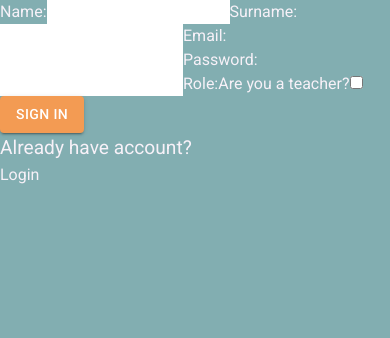
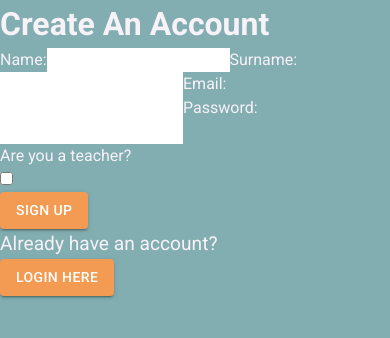
Before and after one commit to Vankosav/adhdapp_frontend, a React (Vite) app: page /signup in a window 390 px wide. Shown: the top 338 px of the page. Built offline with nearby package versions, Linux system fonts and the light colour scheme; no server answers.

Commit message:
css for login signup and notes done. responsive is not working on the dashboard

```diff
--- a/src/components/Board.jsx
+++ b/src/components/Board.jsx
@@ -17,7 +17,7 @@ const Board = (props) => {
   const { user } = useContext(AuthContext);
 
   return (
-    <div className="order-2 bg-gray col-start-1 col-end-9  lg:col-start-2 lg:col-end-10 lg:row-start-1 lg:row-end-3">
+    <div className="order-2 bg-gray col-start-1 col-end-9 lg:col-start-2 lg:col-end-10 lg:row-start-1 lg:row-end-3">
       {showDashboard && <DashboardHome />}
       {showProjects && <div>List of Projects</div>}
       {showNotes && <UserNotes />}
--- a/src/components/Hero.jsx
+++ b/src/components/Hero.jsx
@@ -30,7 +30,7 @@ const Hero = () => {
               marginBottom: "1.25em",
             }}
           >
-            Sign in
+            Create an account
           </Button>
         </Link>
       </div>
--- a/src/components/Navbar.jsx
+++ b/src/components/Navbar.jsx
@@ -44,7 +44,7 @@ const Navbar = () => {
                     },
                   }}
                 >
-                  Sign in
+                  Sign up
                 </Button>
               </Link>
             </ul>
--- a/src/components/Notes.jsx
+++ b/src/components/Notes.jsx
@@ -124,17 +124,20 @@ const Notes = () => {
   };
 
   return (
-    <div>
+    <div className="py-4 pl-8 max-w-2xl">
+    <h2 className="mb-4 text-xl font-bold text-gray-900 dark:text-white">Create a new note</h2>
+
       <form onSubmit={handleSubmit}>
-        <label htmlFor="title">Title:</label>
-        <select id="title" name="title" required onChange={handleTitle}>
+        <label htmlFor="title" className="block mb-2 text-sm font-medium text-gray-900 dark:text-white">Title:</label>
+        <select id="title" name="title" className="bg-gray-50 border mb-4 border-gray-300 text-black text-sm rounded-lg focus:ring-primary-600 focus:border-primary-600 block  p-2.5 dark:bg-gray-700 dark:border-gray-600 dark:placeholder-gray-400 dark:text-white dark:focus:ring-primary-500 dark:focus:border-primary-500" required onChange={handleTitle}>
+         <option selected="">Select</option>
           <option value="Private">Private</option>
           <option value="School">School</option>
           <option value="Work">Work</option>
         </select>
 
-        <label>Text:</label>
-        <input type="text" name="content" value={updatedContent} onChange={handleContent} />
+        <label className="block mb-2 text-sm font-medium text-gray-900 dark:text-white">Text:</label>
+        <textarea name="content" type="text" className="block p-2.5 mb-4 w-full text-sm text-black bg-gray-50 rounded-lg border border-gray-300 focus:ring-primary-500 focus:border-primary-500 dark:bg-gray-700 dark:border-gray-600 dark:placeholder-gray-400 dark:text-white dark:focus:ring-primary-500 dark:focus:border-primary-500" value={updatedContent} onChange={handleContent} />
         <Button
           variant="contained"
           type="submit"
@@ -149,10 +152,10 @@ const Notes = () => {
         </Button>
       </form>
 
-      {notes.length > 0 && <h1>Notes List</h1>}
+      {notes.length > 0 && <h1 className="mb-4 mt-20 text-xl font-bold text-gray-900 dark:text-white">Your notes</h1>}
       {notes.length > 0 ? (
         notes.map((note) => (
-          <div key={note._id}>
+          <div className="fb-card p-2 mb-4" key={note._id}>
             {editingNoteId === note._id ? (
               <>
                 <TextField
@@ -230,6 +233,7 @@ const Notes = () => {
         <p>No notes available.</p>
       )}
     </div>
+
   );
 };
 
--- a/src/pages/LoginPage.jsx
+++ b/src/pages/LoginPage.jsx
@@ -36,13 +36,21 @@ const Login = () => {
     console.log("You have log in", requestBody);
   };
   return (
-    <div className="login">
-      <form onSubmit={handleLoginSubmit}>
-        <label>Email:</label>
-        <input type="email" name="email" value={email} onChange={handleEmail} />
+    <section className="bg-gray-50 dark:bg-gray-900">
+    <div className="flex flex-col items-center justify-center bg-dark-blue px-6 py-8 mx-auto md:h-screen lg:py-0">
+    <div className="w-full rounded-lg bg-light-blue shadow dark:border md:mt-0 sm:max-w-md xl:p-0 dark:bg-gray-800 dark:border-gray-700">
+          <div className="p-6 space-y-4 md:space-y-6 sm:p-8">
+          <h1 className="text-xl font-bold leading-tight tracking-tight text-gray-900 md:text-2xl dark:text-white">
+                  Log in to your account
+              </h1>
+      <form className="space-y-4 md:space-y-6 " onSubmit={handleLoginSubmit}>
+      <label htmlFor="email" className="block mb-2 text-sm font-medium text-gray-900 dark:text-white">Email:</label>
 
-        <label>Password:</label>
-        <input
+        <input className="bg-gray-50 border border-gray-300 text-black sm:text-sm rounded-lg focus:ring-primary-600 focus:border-primary-600 block w-full p-2.5 dark:bg-gray-700 dark:border-gray-600 dark:placeholder-gray-400 dark:text-white dark:focus:ring-blue-500 dark:focus:border-blue-500" required="" type="email" name="email" value={email} onChange={handleEmail} />
+
+        <label htmlFor="password" className="block mb-2 text-sm font-medium text-gray-900 dark:text-white">Password:</label>
+
+        <input className="bg-gray-50 border border-gray-300 text-black sm:text-sm rounded-lg focus:ring-primary-600 focus:border-primary-600 block w-full p-2.5 dark:bg-gray-700 dark:border-gray-600 dark:placeholder-gray-400 dark:text-white dark:focus:ring-blue-500 dark:focus:border-blue-500" required=""
           type="password"
           name="password"
           value={password}
@@ -62,10 +70,26 @@ const Login = () => {
         </Button>
       </form>
       {errorMessage && <p className="error-message">{errorMessage}</p>}
-
-      <p>Don't have an account yet?</p>
-      <Link to={"/signup"}> Sign Up</Link>
+      <div className="mt-12">
+      <p className="text-sm font-light text-gray-500 dark:text-gray-400">Don't have an account yet?</p>
+      <Link to={"/signup"}>
+      <Button
+                  variant="contained"
+                  type="submit"
+                  sx={{
+                    background: "#F39B53",
+                    "&:hover": {
+                      background: "#df7620",
+                    },
+                  }}
+                >
+                  Sign Up Here
+                </Button></Link>
     </div>
+    </div>
+    </div>
+    </div>
+    </section>
   );
 };
 
--- a/src/pages/SignUpPage.jsx
+++ b/src/pages/SignUpPage.jsx
@@ -43,39 +43,50 @@ const SignUp = () => {
   };
 
   return (
-    <div className="signup">
-      <form action="" onSubmit={handleSubmit}>
-        <label htmlFor="">Name:</label>
-        <input type="text" name="name" value={name} onChange={handleNameInpt} />
-        <label htmlFor="">Surname:</label>
-        <input
+    <section className="bg-gray-50 dark:bg-gray-900">
+    <div className="flex flex-col items-center justify-center bg-dark-blue px-6 py-8 mx-auto md:h-screen lg:py-0">
+    <div className="w-full rounded-lg bg-light-blue shadow dark:border md:mt-0 sm:max-w-md xl:p-0 dark:bg-gray-800 dark:border-gray-700">
+          <div className="p-6 space-y-4 md:space-y-6 sm:p-8">
+              <h1 className="text-xl font-bold leading-tight tracking-tight text-gray-900 md:text-2xl dark:text-white">
+                  Create an account
+              </h1>
+
+      <form className="space-y-4 md:space-y-6 " action="" onSubmit={handleSubmit}>
+        <label htmlFor="name" className="block mb-2 text-sm font-medium text-gray-900 dark:text-white">Name:</label>
+        <input className="bg-gray-50 border border-gray-300 text-black sm:text-sm rounded-lg focus:ring-primary-600 focus:border-primary-600 block w-full p-2.5 dark:bg-gray-700 dark:border-gray-600 dark:placeholder-gray-400 dark:text-white dark:focus:ring-blue-500 dark:focus:border-blue-500" required=""type="text" name="name" value={name} onChange={handleNameInpt} />
+        <label htmlFor="surname" className="block mb-2 text-sm font-medium text-gray-900 dark:text-white">Surname:</label>
+        <input className="bg-gray-50 border border-gray-300 text-black sm:text-sm rounded-lg focus:ring-primary-600 focus:border-primary-600 block w-full p-2.5 dark:bg-gray-700 dark:border-gray-600 dark:placeholder-gray-400 dark:text-white dark:focus:ring-blue-500 dark:focus:border-blue-500" required=""
           type="text"
           name="surname"
           value={surname}
           onChange={handleSurnameInpt}
         />
-        <label htmlFor="">Email:</label>
-        <input
+        <label htmlFor="email" className="block mb-2 text-sm font-medium text-gray-900 dark:text-white">Email:</label>
+        <input className="bg-gray-50 border border-gray-300 text-black sm:text-sm rounded-lg focus:ring-primary-600 focus:border-primary-600 block w-full p-2.5 dark:bg-gray-700 dark:border-gray-600 dark:placeholder-gray-400 dark:text-white dark:focus:ring-blue-500 dark:focus:border-blue-500"
           type="email"
           name="email"
           value={email}
           onChange={handleEmailInpt}
         />
-        <label htmlFor="">Password:</label>
-        <input
+        <label htmlFor="password" className="block mb-2 text-sm font-medium text-gray-900 dark:text-white">Password:</label>
+        <input className="bg-gray-50 border border-gray-300 text-black sm:text-sm rounded-lg focus:ring-primary-600 focus:border-primary-600 block w-full p-2.5 dark:bg-gray-700 dark:border-gray-600 dark:placeholder-gray-400 dark:text-white dark:focus:ring-blue-500 dark:focus:border-blue-500"
           type="password"
           name="password"
           value={password}
           onChange={handlePasswordInpt}
         />
-        <label htmlFor="">Role:</label>
-        Are you a teacher?
+        <div className="ml-3 text-sm">
+        <label htmlFor="role" className="font-light text-gray-500 dark:text-gray-300"> Are you a teacher? </label>
+        <div className="flex items-center h-5">
         <input
           type="checkbox"
           name="role"
           value={role}
           onChange={handleRoleInpt}
+          className="w-4 h-4 border border-gray-300 rounded bg-gray-50 focus:ring-3 focus:ring-primary-300 dark:bg-gray-700 dark:border-gray-600 dark:focus:ring-primary-600 dark:ring-offset-gray-800" required=""
         />
+        </div>
+        </div>
         <Button
           variant="contained"
           type="submit"
@@ -86,14 +97,32 @@ const SignUp = () => {
             },
           }}
         >
-          Sign in
+          Sign up
         </Button>
+
       </form>
       {errorMessage && <p className="error-message">{errorMessage}</p>}
+      <div className="mt-12">
+      <p className="text-sm font-light text-gray-500 dark:text-gray-400">Already have an account?</p>
+      <Link to={"/login"} >
+      <Button
+                  variant="contained"
+                  type="submit"
+                  sx={{
+                    background: "#F39B53",
+                    "&:hover": {
+                      background: "#df7620",
+                    },
+                  }}
+                >
+                  Login here
+                </Button></Link>
+    </div>
+    </div>
+    </div>
+    </div>
 
-      <p>Already have account?</p>
-      <Link to={"/login"}> Login</Link>
-    </div>
+    </section>
   );
 };
 
```
Also changed, not shown: src/components/Herorows.jsx (+6 -6 lines).
